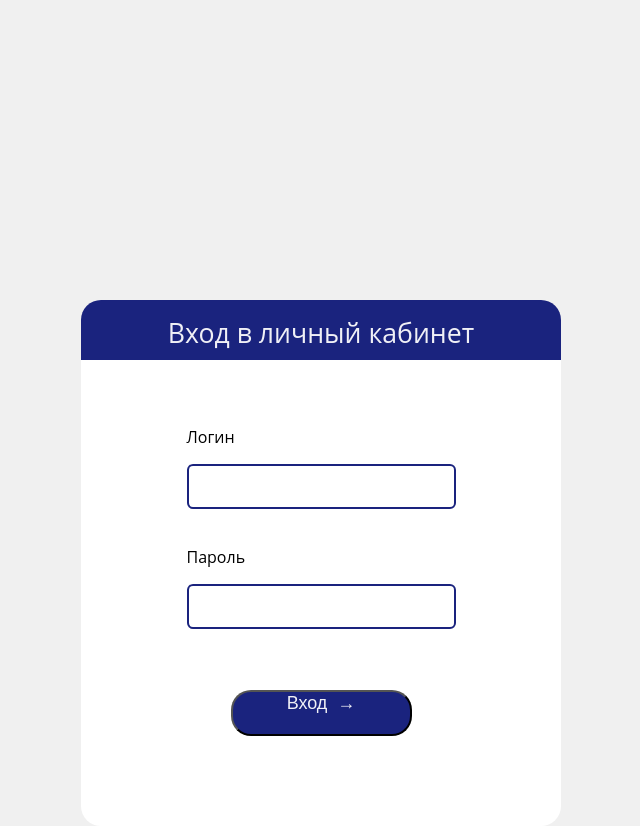
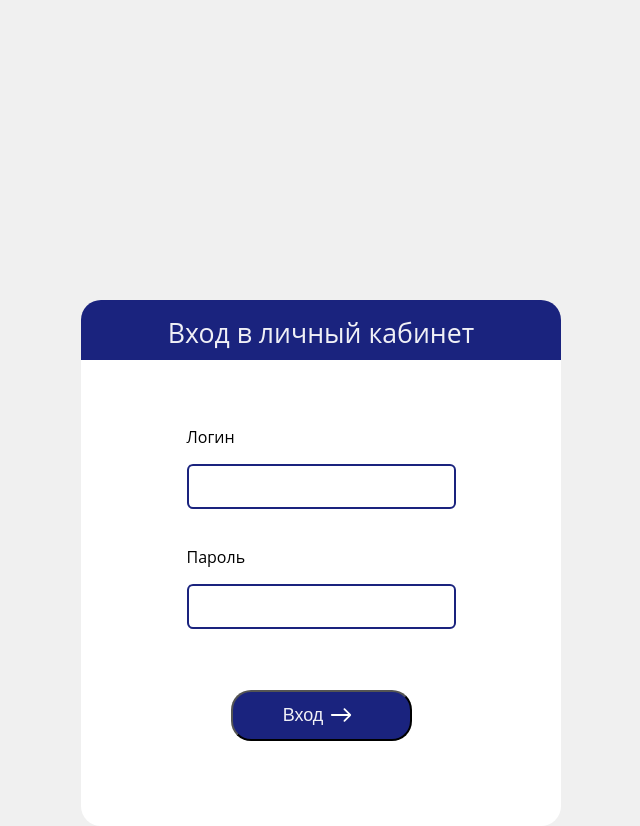
Before and after one commit to yacheckalin/simple-react-app, a React (Create React App) app: page / in a window 1280 px wide. Both pictures are taken after a click on the button "Выход". Shown: the whole page, without its empty margins (319-959 px from the left). Built offline with nearby package versions, Linux system fonts and the light colour scheme; the HTML template or start-up script is replaced by a standard one.

Commit message:
changed auth arrow to svg icon

```diff
--- a/src/auth/auth-form.js
+++ b/src/auth/auth-form.js
@@ -1,6 +1,7 @@
 import React, { useState } from "react";
 import { isEmailValid, isPasswordValid } from "./helpers";
 import { useAuthContext } from "./auth-context-provider";
+import { IoIosArrowRoundForward } from "react-icons/io";
 
 import styled from "styled-components";
 
@@ -78,7 +79,7 @@ const FormFooter = styled.div`
 
   button {
     width: 165px;
-    height: 40px;
+    height: 45px;
     text-align: center;
     color: #f0f0f6;
     border-radius: 20px;
@@ -87,11 +88,17 @@ const FormFooter = styled.div`
     font-size: 18px;
     display: flex;
     justify-content: center;
-    flex-direction: row;
     margin: 0 auto;
     box-sizing: content-box;
+    align-items: center;
+
     span {
-      margin-left: 10px;
+      :first-child {
+        text-align: center;
+      }
+      :last-child {
+        margin-top: 3px;
+      }
     }
   }
   p {
@@ -172,7 +179,10 @@ const AuthForm = () => {
 
       <FormFooter>
         <button onClick={(e) => handleLogin(e)}>
-          Вход <span>&#8594;</span>
+          <span>Вход</span>
+          <span>
+            <IoIosArrowRoundForward size={`2em`} color={`white`} />
+          </span>
         </button>
         <p id="form-error">{loginError}</p>
       </FormFooter>
```
Also changed, not shown: 2 other files (tests, documents, lock files or other folders).
